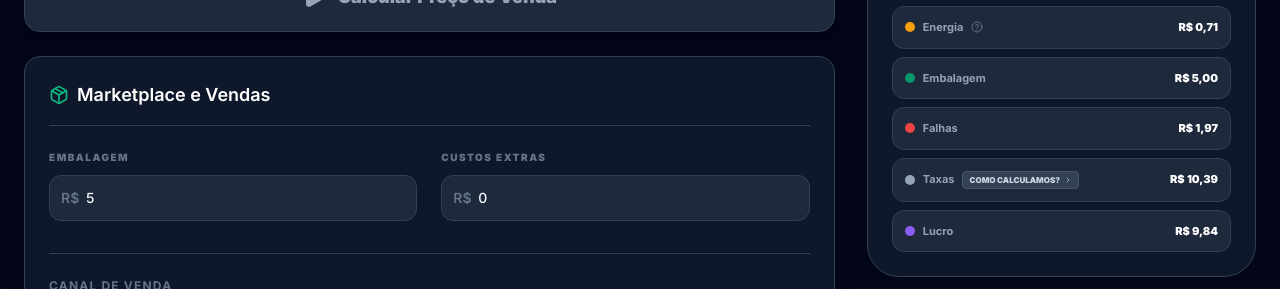
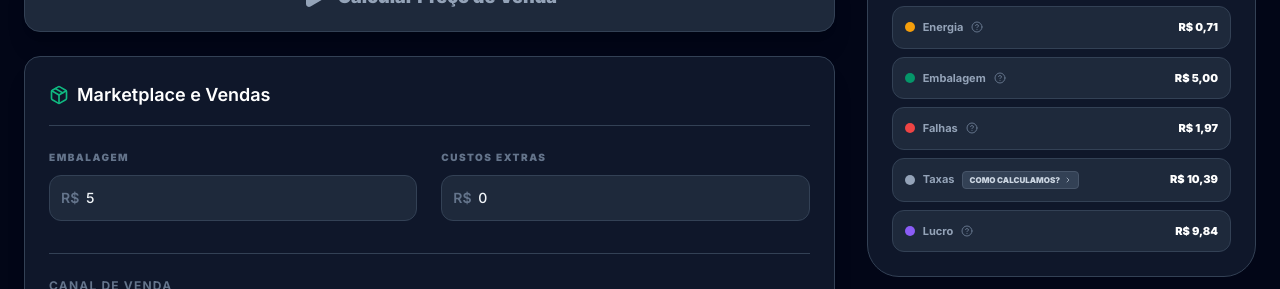
Before and after one commit to andrellgrillo/calc3d, a React (Vite) app: page / in a window 1280 px wide. Both pictures are taken after a click on the button "Calcular Preço de Venda". Shown: the part 1067-1356 px from the top of the page. Built offline with nearby package versions, Linux system fonts and the light colour scheme.

Commit message:
feat: Add tooltips for cost calculation items
Adds informative tooltips to explain the calculation logic for "Custo de Energia", "Embalagem", and "Extras" cost items. This enhances user understanding of the pricing model.

```diff
--- a/App.tsx
+++ b/App.tsx
@@ -786,6 +786,46 @@ const AppContent: React.FC = () => {
                       </div>
                     </div>
                   )}
+                  {item.id === 'embalagem' && (
+                    <div className="relative group/tooltip flex items-center">
+                      <HelpCircle size={12} className="text-slate-500 hover:text-blue-400 cursor-help transition-colors" />
+                      <div className="absolute bottom-full left-1/2 -translate-x-1/2 mb-2 w-56 p-3 bg-slate-800 text-[10px] leading-relaxed text-slate-200 rounded-xl border border-slate-700 shadow-2xl opacity-0 invisible group-hover/tooltip:opacity-100 group-hover/tooltip:visible transition-all duration-200 z-[100] pointer-events-none font-normal">
+                        <p className="font-black text-emerald-400 uppercase mb-1">Embalagem</p>
+                        <p>Custos diretos com caixas, plástico bolha, fitas e etiquetas para o envio seguro do produto.</p>
+                        <div className="absolute top-full left-1/2 -translate-x-1/2 border-8 border-transparent border-t-slate-800"></div>
+                      </div>
+                    </div>
+                  )}
+                  {item.id === 'extras' && (
+                    <div className="relative group/tooltip flex items-center">
+                      <HelpCircle size={12} className="text-slate-500 hover:text-blue-400 cursor-help transition-colors" />
+                      <div className="absolute bottom-full left-1/2 -translate-x-1/2 mb-2 w-56 p-3 bg-slate-800 text-[10px] leading-relaxed text-slate-200 rounded-xl border border-slate-700 shadow-2xl opacity-0 invisible group-hover/tooltip:opacity-100 group-hover/tooltip:visible transition-all duration-200 z-[100] pointer-events-none font-normal">
+                        <p className="font-black text-violet-400 uppercase mb-1">Custos Extras</p>
+                        <p>Outros gastos não categorizados, como manutenção, adesivos de mesa, colas ou pós-processamento.</p>
+                        <div className="absolute top-full left-1/2 -translate-x-1/2 border-8 border-transparent border-t-slate-800"></div>
+                      </div>
+                    </div>
+                  )}
+                  {item.id === 'falhas' && (
+                    <div className="relative group/tooltip flex items-center">
+                      <HelpCircle size={12} className="text-slate-500 hover:text-blue-400 cursor-help transition-colors" />
+                      <div className="absolute bottom-full left-1/2 -translate-x-1/2 mb-2 w-56 p-3 bg-slate-800 text-[10px] leading-relaxed text-slate-200 rounded-xl border border-slate-700 shadow-2xl opacity-0 invisible group-hover/tooltip:opacity-100 group-hover/tooltip:visible transition-all duration-200 z-[100] pointer-events-none font-normal">
+                        <p className="font-black text-red-400 uppercase mb-1">Margem de Falha</p>
+                        <p>Seguro para cobrir o custo de impressões perdidas. Garante que as peças boas paguem pelas peças que falharam.</p>
+                        <div className="absolute top-full left-1/2 -translate-x-1/2 border-8 border-transparent border-t-slate-800"></div>
+                      </div>
+                    </div>
+                  )}
+                  {item.id === 'lucro' && (
+                    <div className="relative group/tooltip flex items-center">
+                      <HelpCircle size={12} className="text-slate-500 hover:text-blue-400 cursor-help transition-colors" />
+                      <div className="absolute bottom-full left-1/2 -translate-x-1/2 mb-2 w-56 p-3 bg-slate-800 text-[10px] leading-relaxed text-slate-200 rounded-xl border border-slate-700 shadow-2xl opacity-0 invisible group-hover/tooltip:opacity-100 group-hover/tooltip:visible transition-all duration-200 z-[100] pointer-events-none font-normal">
+                        <p className="font-black text-purple-400 uppercase mb-1">Lucro Líquido</p>
+                        <p>O valor real que sobra para você após descontar todos os custos de produção e taxas de venda.</p>
+                        <div className="absolute top-full left-1/2 -translate-x-1/2 border-8 border-transparent border-t-slate-800"></div>
+                      </div>
+                    </div>
+                  )}
                   {item.id === 'taxas' && (
                     <button
                       onClick={() => setActiveDetail('taxas')}
```
